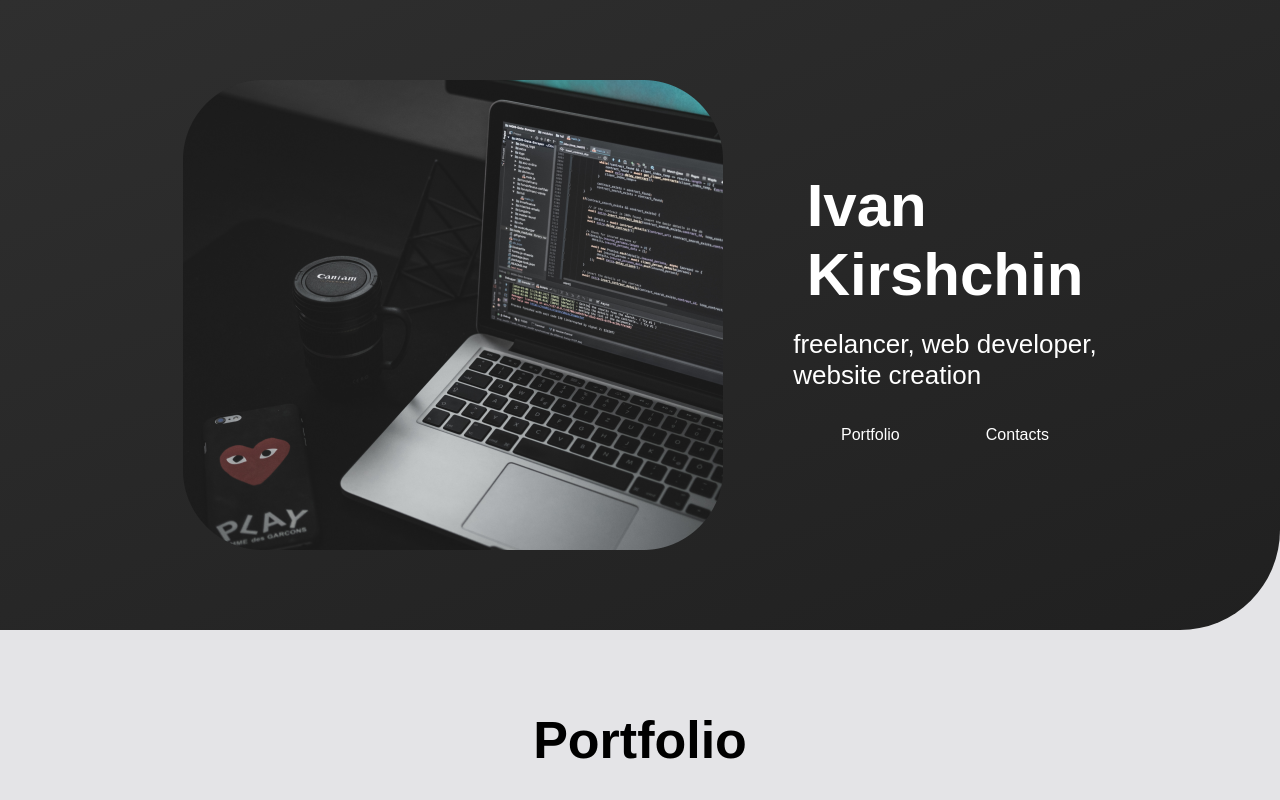
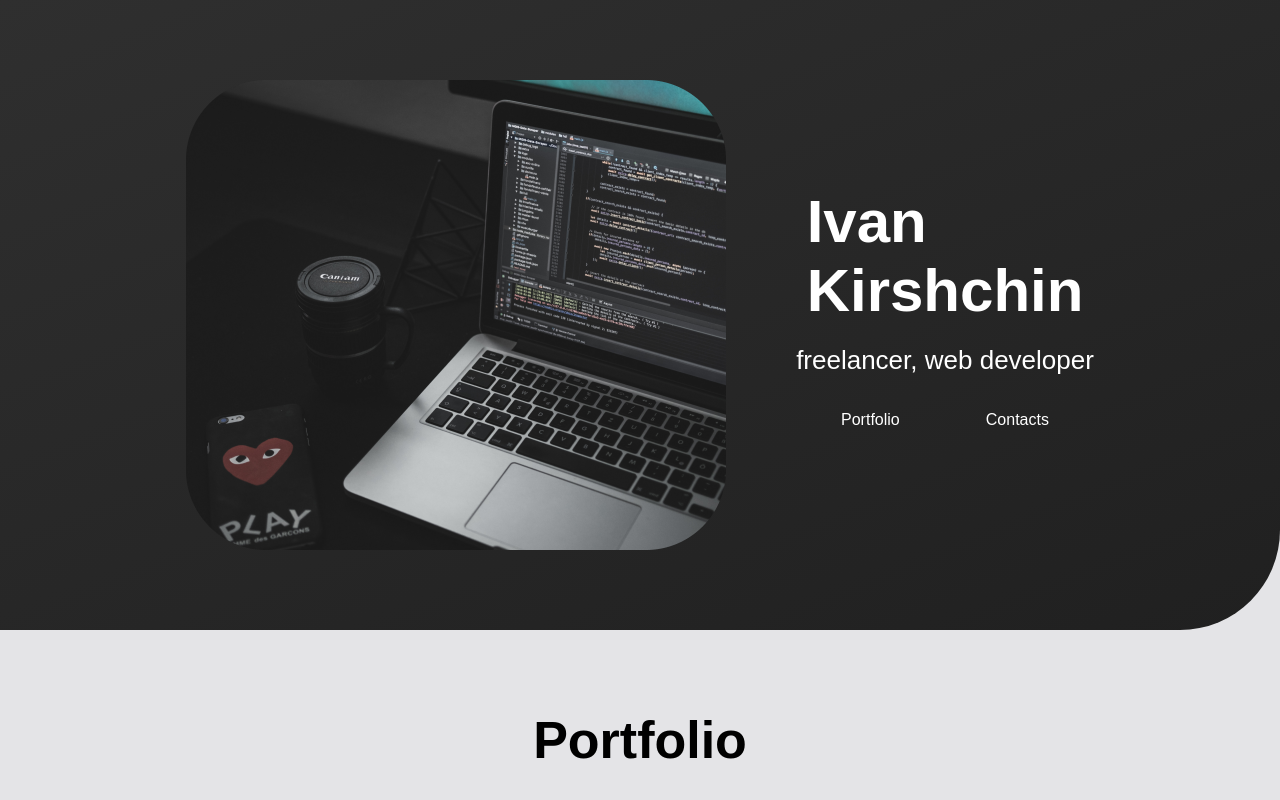
Before and after one commit to VanoKi/new_portfolio, a plain HTML site: page index.html in a window 1280 px wide. Shown: the top 800 px of the page. Drawn offline with Linux system fonts and the light colour scheme.

Commit message:
fix: correct subtitle in hero section

```diff
--- a/index.html
+++ b/index.html
@@ -21,7 +21,7 @@
       <div class="image_container"></div>
       <div class="titles_container">
         <h1 class="main-title">Ivan&nbsp;<br>Kirshchin</h1>
-        <p class="sub-title">freelancer, web developer,<br> website creation</p>
+        <p class="sub-title">freelancer, web developer</p>
         <div class="btn_container">
           <a href="#portfolio" class="btn">Portfolio</a>
           <a href="#contacts" class="btn">Contacts</a>
```
